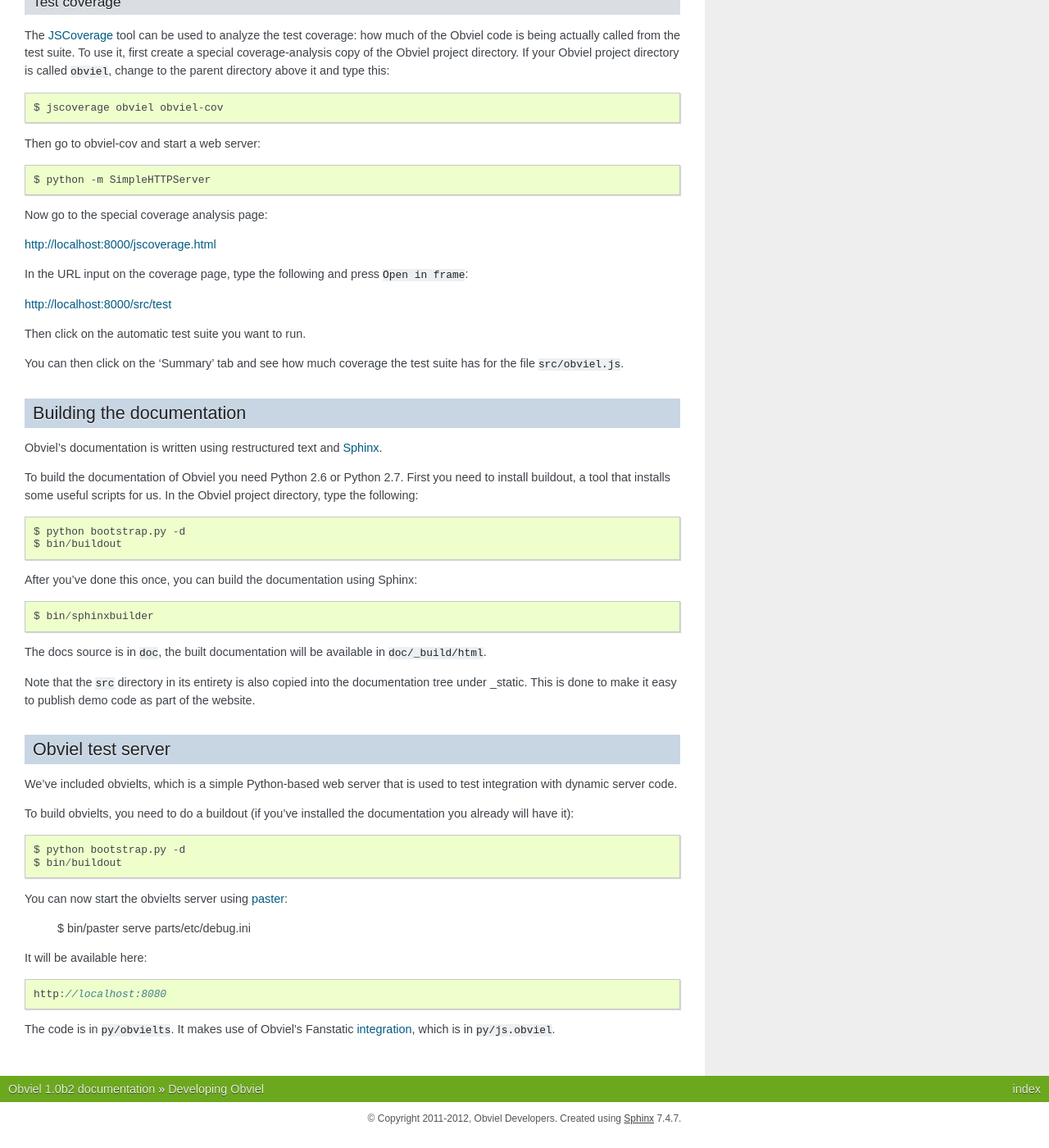
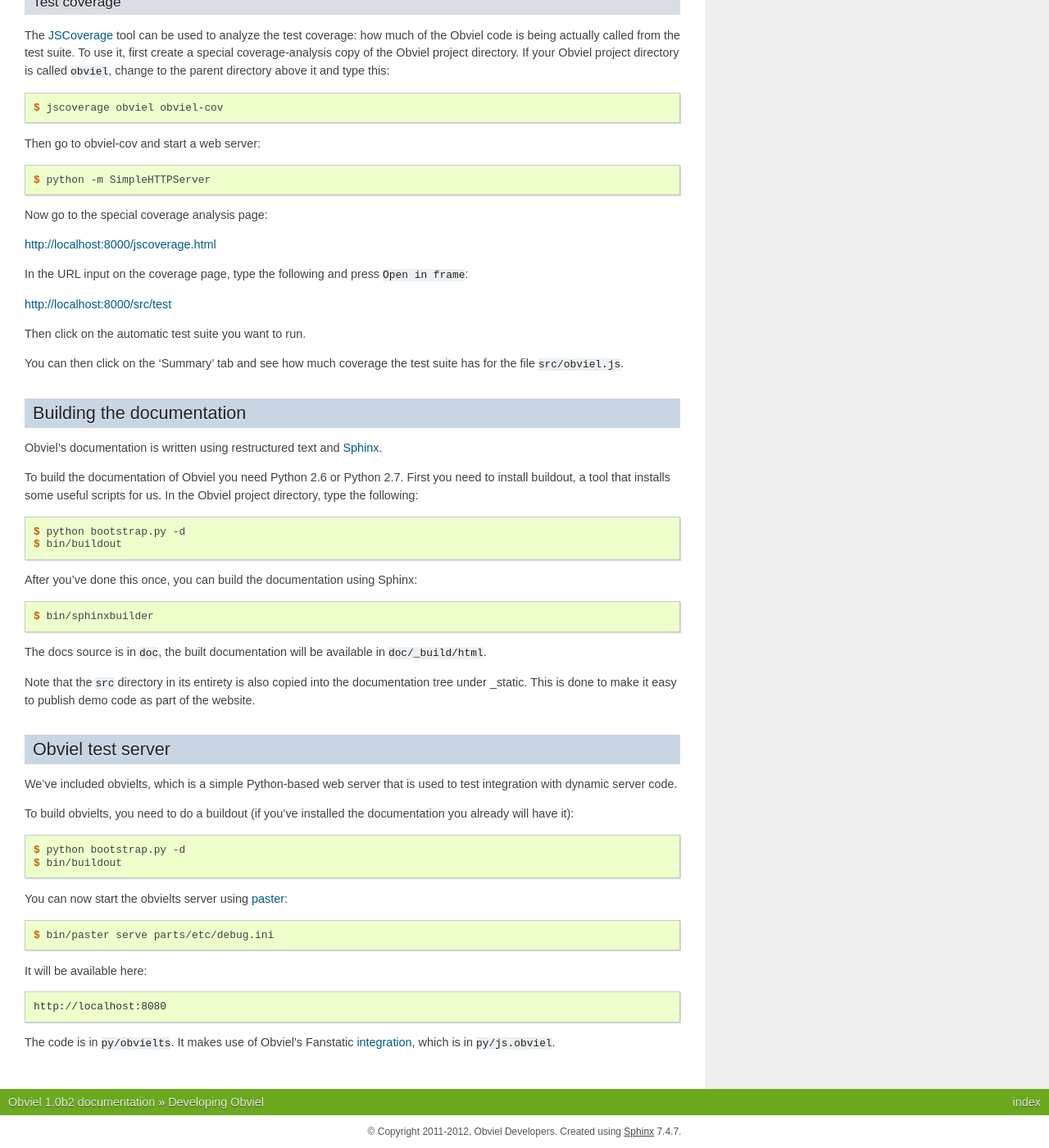
Before and after one commit to obviel/obviel, a Sphinx documentation site: the page built from doc/development.txt, in a window 1280 px wide and 1400 px high, scrolled down 1215 px. Shown: the whole window at 82% size. Built offline with Sphinx 7.4.7, drawn with Linux system fonts in a browser that asks for light colours.

Commit message:
More pretty colors.

```diff
--- a/doc/development.txt
+++ b/doc/development.txt
@@ -42,7 +44,7 @@
 described below recommends against the use of ``file:`` URLs. A simple
 way to start a web server is to type this in the project directory::
 
-$ python -m SimpleHTTPServer
+  $ python -m SimpleHTTPServer
 
 where ``python`` is a Python 2.x interpreter. You can then navigate
 to:
@@ -145,7 +147,7 @@
   $ python bootstrap.py -d
   $ bin/buildout
 
-You can now start the obvielts server using paster_:
+You can now start the obvielts server using paster_::
 
   $ bin/paster serve parts/etc/debug.ini
 
```
Also changed, not shown: other parts of doc/development.txt (+2 -0 lines).
